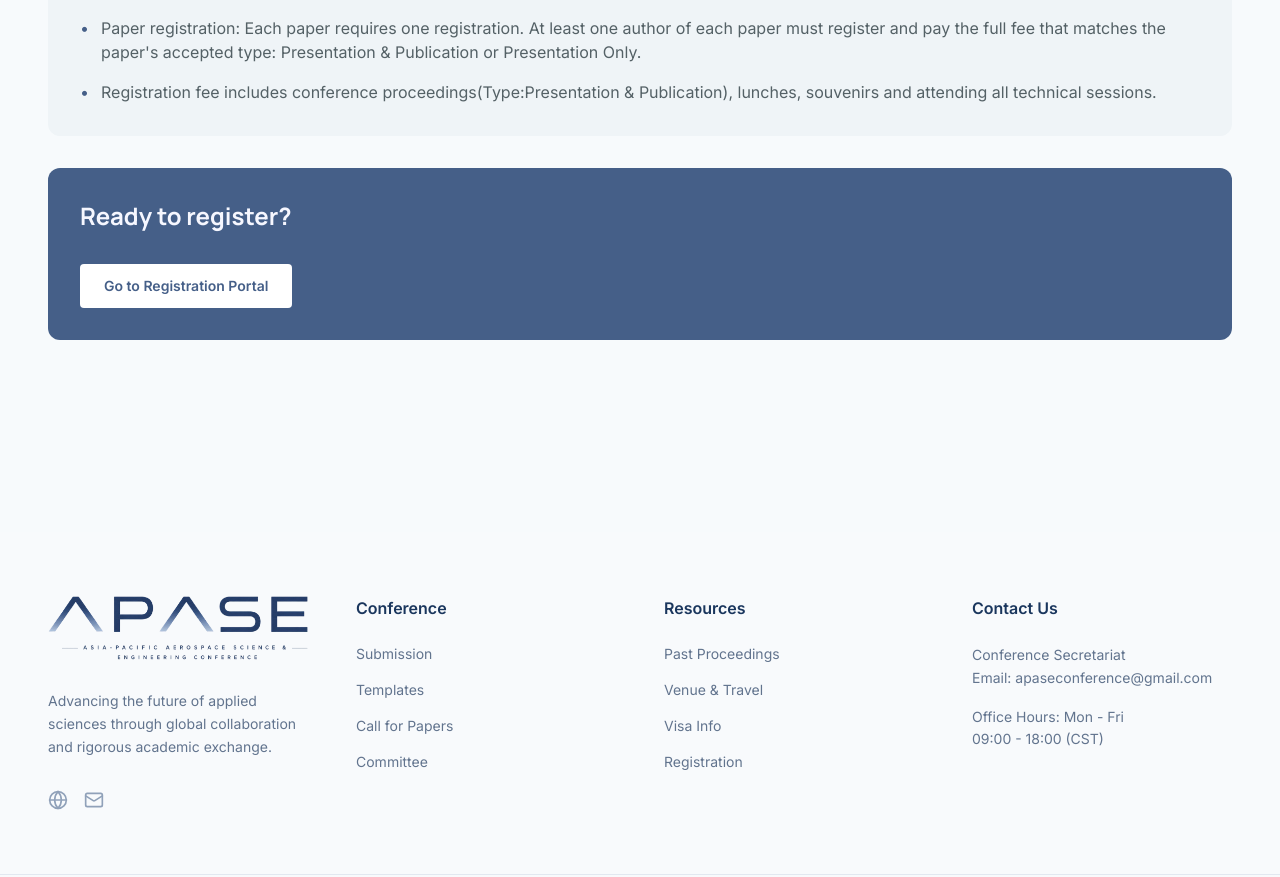
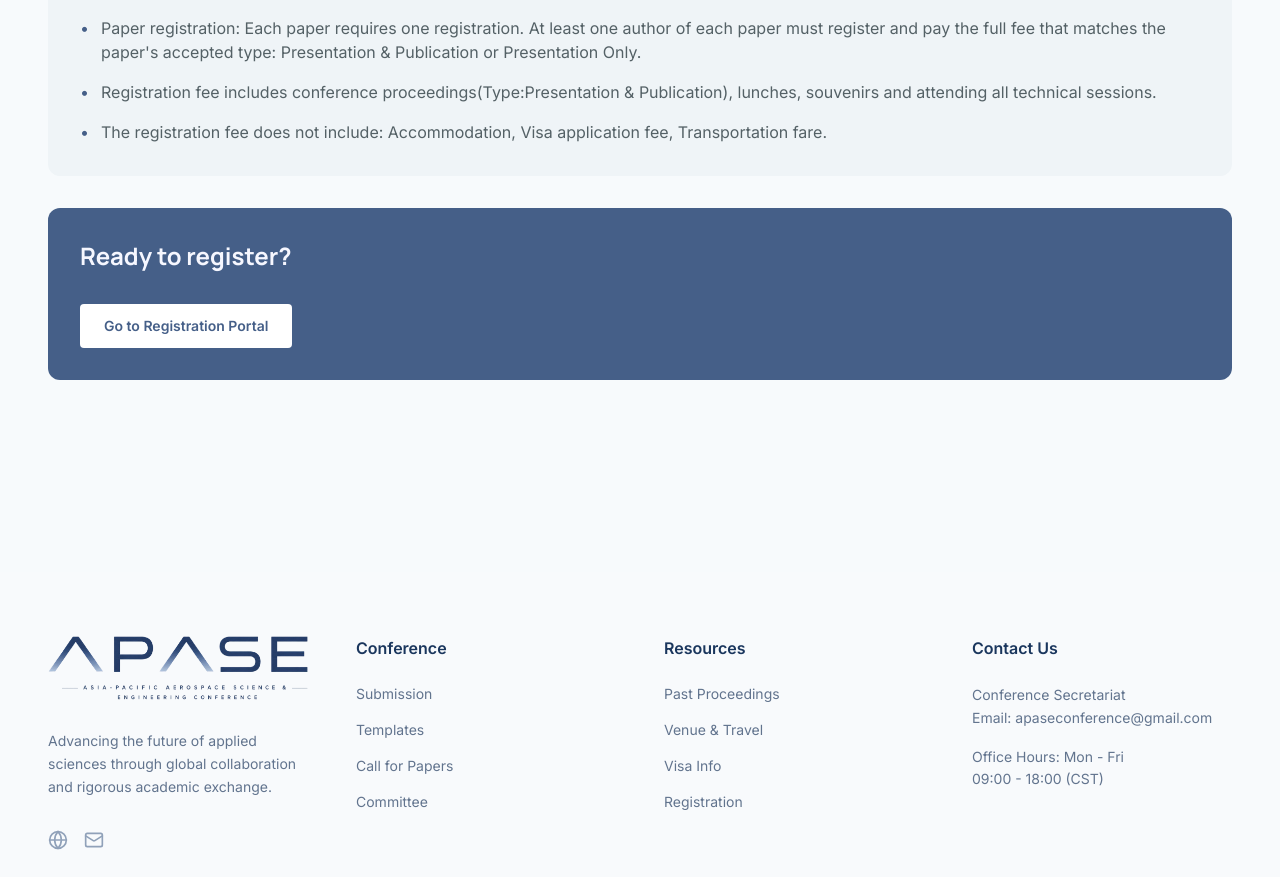
Before and after one commit to ascomlab/apase-web, a Next.js app: page /registration in a window 1280 px wide. Shown: the part 1567-2444 px from the top of the page. Built offline with nearby package versions, Linux system fonts and the light colour scheme.

Commit message:
Update page.tsx

```diff
--- a/app/registration/page.tsx
+++ b/app/registration/page.tsx
@@ -43,6 +43,8 @@ const registrationFeeSections = [
 const registrationNotes = [
   "Paper registration: Each paper requires one registration. At least one author of each paper must register and pay the full fee that matches the paper's accepted type: Presentation & Publication or Presentation Only.",
   "Registration fee includes conference proceedings(Type:Presentation & Publication), lunches, souvenirs and attending all technical sessions.",
+  "The registration fee does not include: Accommodation, Visa application fee, Transportation fare.",
+
 
 ];
 
```
